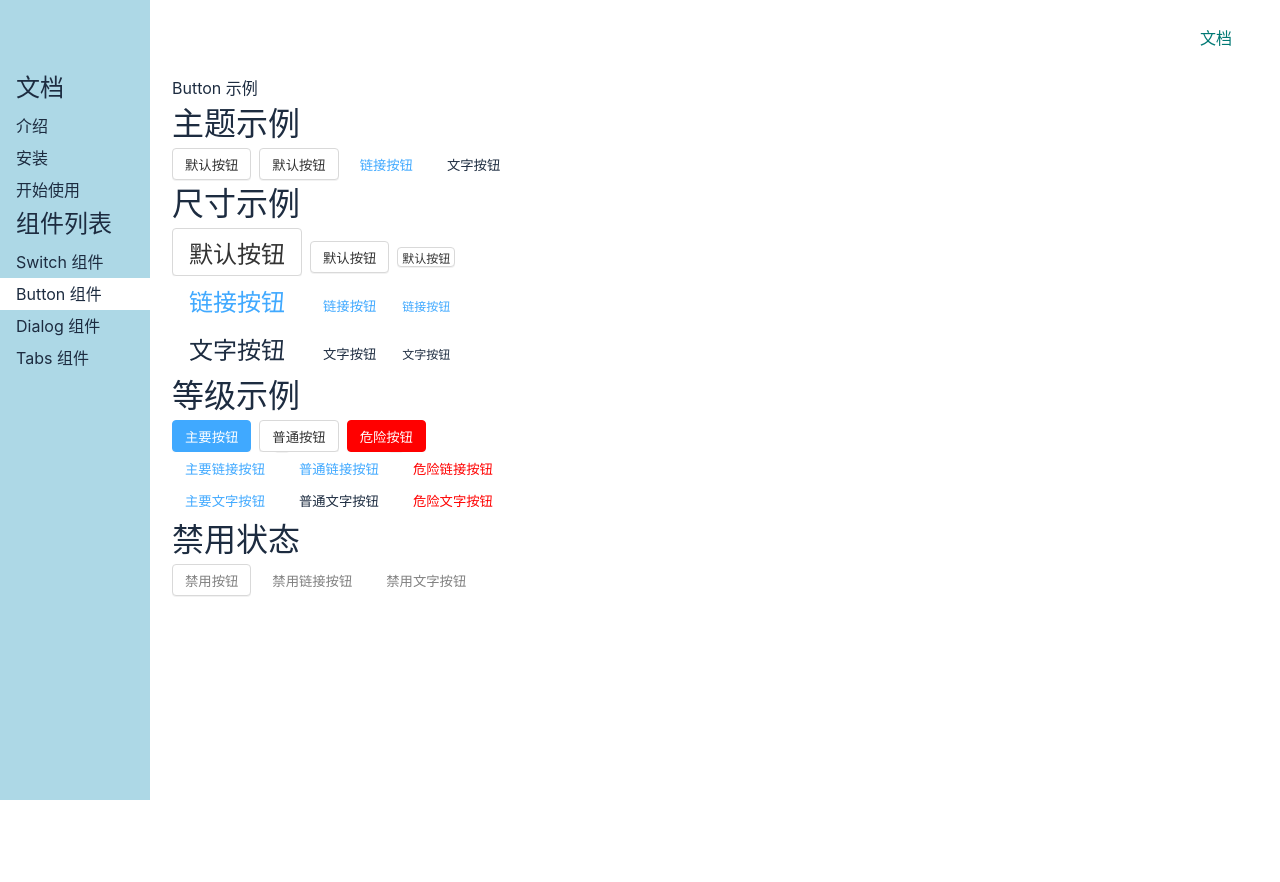
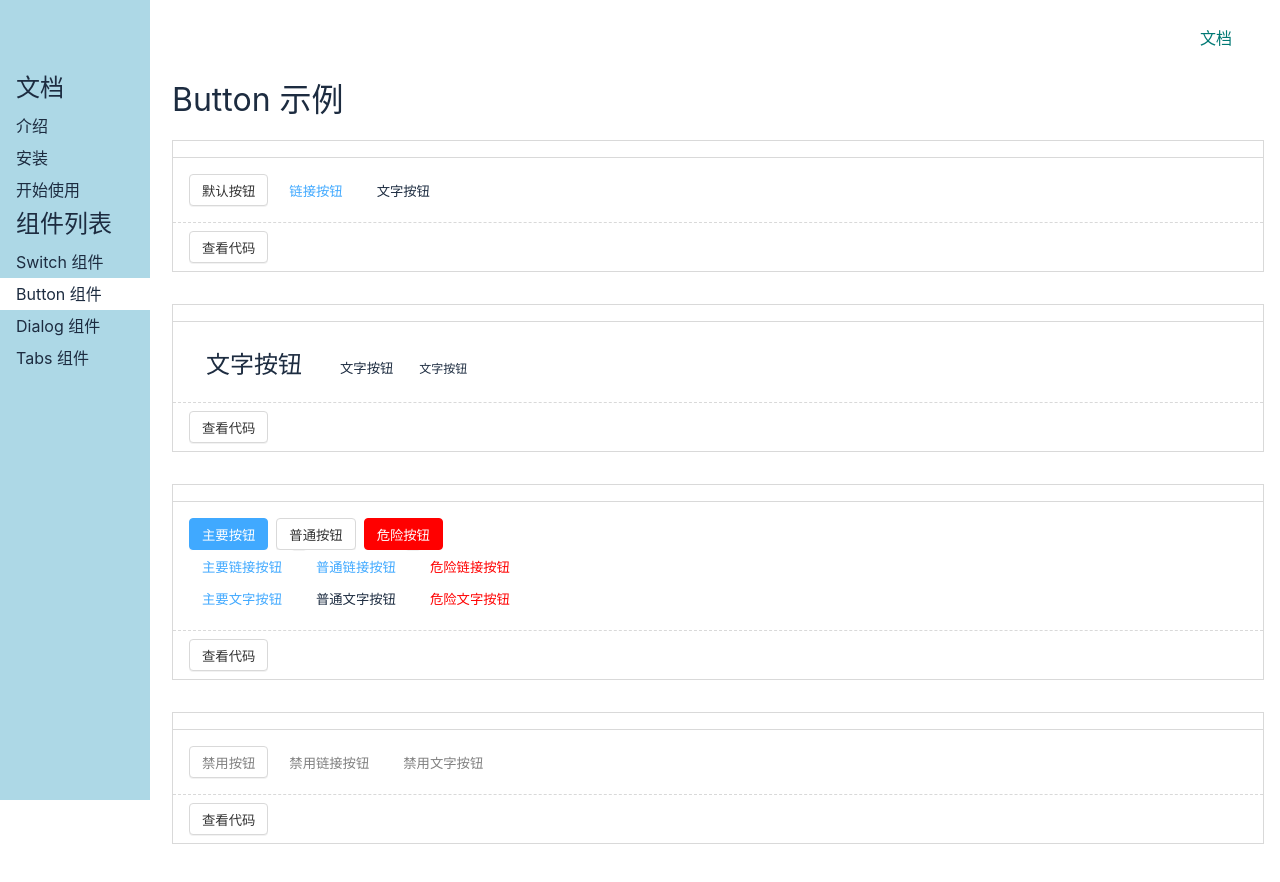
Before and after one commit to syqymyl/vue-components-library, a Vue app: page /#/doc/button in a window 1280 px wide. Shown: the top 882 px of the page. Before the commit the page ends 800 px from the top, so only its background shows below. Built offline with nearby package versions, Linux system fonts and the light colour scheme.

Commit message:
改造 Button demo

```diff
--- /dev/null
+++ b/src/components/Button1.demo.vue
@@ -0,0 +1,18 @@
+<demo>
+常规使用
+</demo>
+<template>
+  <div>
+    <!-- theme 未定义时，默认值是 button -->
+    <Button>默认按钮</Button>
+    <Button theme="link">链接按钮</Button>
+    <Button theme="text">文字按钮</Button>
+  </div>
+</template>
+
+<script lang="ts">
+import Button from '../lib/Button.vue'
+export default {
+  components: { Button },
+}
+</script>
--- /dev/null
+++ b/src/components/Button2.demo.vue
@@ -0,0 +1,18 @@
+<demo>
+支持 size
+</demo>
+<template>
+  <!-- theme=text下的size -->
+  <div>
+    <Button size="big" theme="text">文字按钮</Button>
+    <Button theme="text">文字按钮</Button>
+    <Button size="small" theme="text">文字按钮</Button>
+  </div>
+</template>
+
+<script lang="ts">
+import Button from '../lib/Button.vue'
+export default {
+  components: { Button },
+}
+</script>
--- /dev/null
+++ b/src/components/Button3.demo.vue
@@ -0,0 +1,32 @@
+<demo>
+支持 level
+</demo>
+<template>
+  <div>
+    <!-- theme=normal下的 level -->
+    <div>
+      <Button level="main">主要按钮</Button>
+      <Button>普通按钮</Button>
+      <Button level="danger">危险按钮</Button>
+    </div>
+    <!-- theme=link下的 level -->
+    <div>
+      <Button theme="link" level="main">主要链接按钮</Button>
+      <Button theme="link">普通链接按钮</Button>
+      <Button theme="link" level="danger">危险链接按钮</Button>
+    </div>
+    <!-- theme=text下的 level -->
+    <div>
+      <Button theme="text" level="main">主要文字按钮</Button>
+      <Button theme="text">普通文字按钮</Button>
+      <Button theme="text" level="danger">危险文字按钮</Button>
+    </div>
+  </div>
+</template>
+
+<script lang="ts">
+import Button from '../lib/Button.vue'
+export default {
+  components: { Button },
+}
+</script>
--- /dev/null
+++ b/src/components/Button4.demo.vue
@@ -0,0 +1,17 @@
+<demo>
+支持 disabled
+</demo>
+<template>
+  <div>
+    <Button disabled>禁用按钮</Button>
+    <Button theme="link" disabled>禁用链接按钮</Button>
+    <Button theme="text" disabled>禁用文字按钮</Button>
+  </div>
+</template>
+
+<script lang="ts">
+import Button from '../lib/Button.vue'
+export default {
+  components: { Button },
+}
+</script>
--- a/src/components/ButtonDemo.vue
+++ b/src/components/ButtonDemo.vue
@@ -1,63 +1,30 @@
 <template>
-  <div>Button 示例</div>
-  <h1>主题示例</h1>
   <div>
-    <Button>默认按钮</Button>
-    <Button theme="button">默认按钮</Button>
-    <Button theme="link">链接按钮</Button>
-    <Button theme="text">文字按钮</Button>
-  </div>
-  <h1>尺寸示例</h1>
-  <!-- theme=normal下的size -->
-  <div>
-    <Button size="big">默认按钮</Button>
-    <Button>默认按钮</Button>
-    <Button size="small">默认按钮</Button>
-  </div>
-  <!-- theme=link下的size -->
-  <div>
-    <Button theme="link" size="big">链接按钮</Button>
-    <Button theme="link">链接按钮</Button>
-    <Button size="small" theme="link">链接按钮</Button>
-  </div>
-  <!-- theme=text下的size -->
-  <div>
-    <Button size="big" theme="text">文字按钮</Button>
-    <Button theme="text">文字按钮</Button>
-    <Button size="small" theme="text">文字按钮</Button>
-  </div>
-  <h1>等级示例</h1>
-  <div>
-    <!-- theme=normal下的 level -->
-    <div>
-      <Button level="main">主要按钮</Button>
-      <Button>普通按钮</Button>
-      <Button level="danger">危险按钮</Button>
-    </div>
-    <!-- theme=link下的 level -->
-    <div>
-      <Button theme="link" level="main">主要链接按钮</Button>
-      <Button theme="link">普通链接按钮</Button>
-      <Button theme="link" level="danger">危险链接按钮</Button>
-    </div>
-    <!-- theme=text下的 level -->
-    <div>
-      <Button theme="text" level="main">主要文字按钮</Button>
-      <Button theme="text">普通文字按钮</Button>
-      <Button theme="text" level="danger">危险文字按钮</Button>
-    </div>
-  </div>
-  <h1>禁用状态</h1>
-  <div>
-    <Button disabled>禁用按钮</Button>
-    <Button theme="link" disabled>禁用链接按钮</Button>
-    <Button theme="text" disabled>禁用文字按钮</Button>
+    <h1>Button 示例</h1>
+    <Demo :component="Button1Demo" />
+    <Demo :component="Button2Demo" />
+    <Demo :component="Button3Demo" />
+    <Demo :component="Button4Demo" />
   </div>
 </template>
 
 <script lang="ts">
-import Button from '../lib/Button.vue'
+import Demo from './Demo.vue'
+import Button1Demo from './Button1.demo.vue'
+import Button2Demo from './Button2.demo.vue'
+import Button3Demo from './Button3.demo.vue'
+import Button4Demo from './Button4.demo.vue'
 export default {
-  components: { Button },
+  components: {
+    Demo,
+  },
+  setup() {
+    return {
+      Button1Demo,
+      Button2Demo,
+      Button3Demo,
+      Button4Demo,
+    }
+  },
 }
 </script>
--- a/src/components/Switch1.demo.vue
+++ b/src/components/Switch1.demo.vue
@@ -1,4 +1,6 @@
-<demo>常规用法</demo>
+<demo>
+常规用法
+</demo>
 <template>
   <Switch v-model:value="bool" />
 </template>
--- a/src/components/SwitchDemo.vue
+++ b/src/components/SwitchDemo.vue
@@ -8,9 +8,9 @@
 </template>
 
 <script lang="ts">
-import Switch1Demo from "./Switch1.demo.vue";
-import Switch2Demo from "./Switch2.demo.vue";
-import Demo from "./Demo.vue";
+import Switch1Demo from './Switch1.demo.vue'
+import Switch2Demo from './Switch2.demo.vue'
+import Demo from './Demo.vue'
 export default {
   components: {
     Demo,
@@ -19,42 +19,7 @@
     return {
       Switch1Demo,
       Switch2Demo,
-    };
+    }
   },
-};
+}
 </script>
-
-<style lang="scss" scoped>
-$border-color: #d9d9d9;
-
-.demo {
-  border: 1px solid $border-color;
-  margin: 16px 0 32px;
-
-  > h2 {
-    font-size: 20px;
-    padding: 8px 16px;
-    border-bottom: 1px solid $border-color;
-  }
-
-  &-component {
-    padding: 16px;
-  }
-
-  &-actions {
-    padding: 8px 16px;
-    border-top: 1px dashed $border-color;
-  }
-
-  &-code {
-    padding: 8px 16px;
-    border-top: 1px dashed $border-color;
-
-    > pre {
-      line-height: 1.1;
-      font-family: Consolas, "Courier New", Courier, monospace;
-      margin: 0;
-    }
-  }
-}
-</style>
--- a/vite.config.ts
+++ b/vite.config.ts
@@ -8,9 +8,9 @@
     demo: (options) => {
       const { code, path } = options
       const file = fs.readFileSync(path).toString()
-      // parsed：含有demo属性的标签
+      // parsed：含有demo标签组件——Switch1.demo.vue
       const parsed = baseParse(file).children.find((n) => n.tag === 'demo')
-      // title：标题对象
+      // title：标题对象——<demo>常规使用</demo>
       const title = parsed.children[0].content
       // main：源代码对象
       const main = file.split(parsed.loc.source).join('').trim()
```
